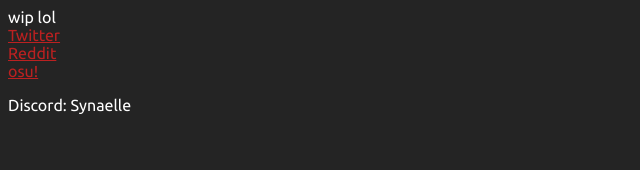
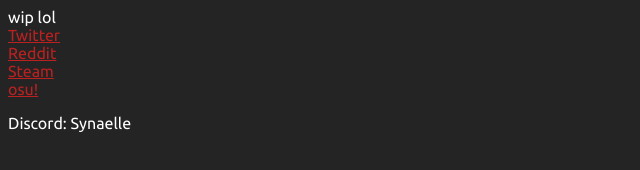
Before and after one commit to Synaelle/synaelle.github.io, a plain HTML site: page index.html in a window 1280 px wide. Shown: the whole page, without its empty margins (0-640 px from the left). Drawn offline with Linux system fonts and the light colour scheme.

Commit message:
added steam

```diff
--- a/index.html
+++ b/index.html
@@ -8,6 +8,7 @@
     wip lol<br>
     <a href="https://twitter.com/Synaelle_">Twitter</a><br>
     <a href="https://reddit.com/u/Synaelle2">Reddit</a><br>
+    <a href="https://steamcommunity.com/id/Synaelle/">Steam</a><br>
     <a href="https://osu.ppy.sh/users/11726408">osu!</a><br>
     <p>Discord: Synaelle</p>
 </body>
```
